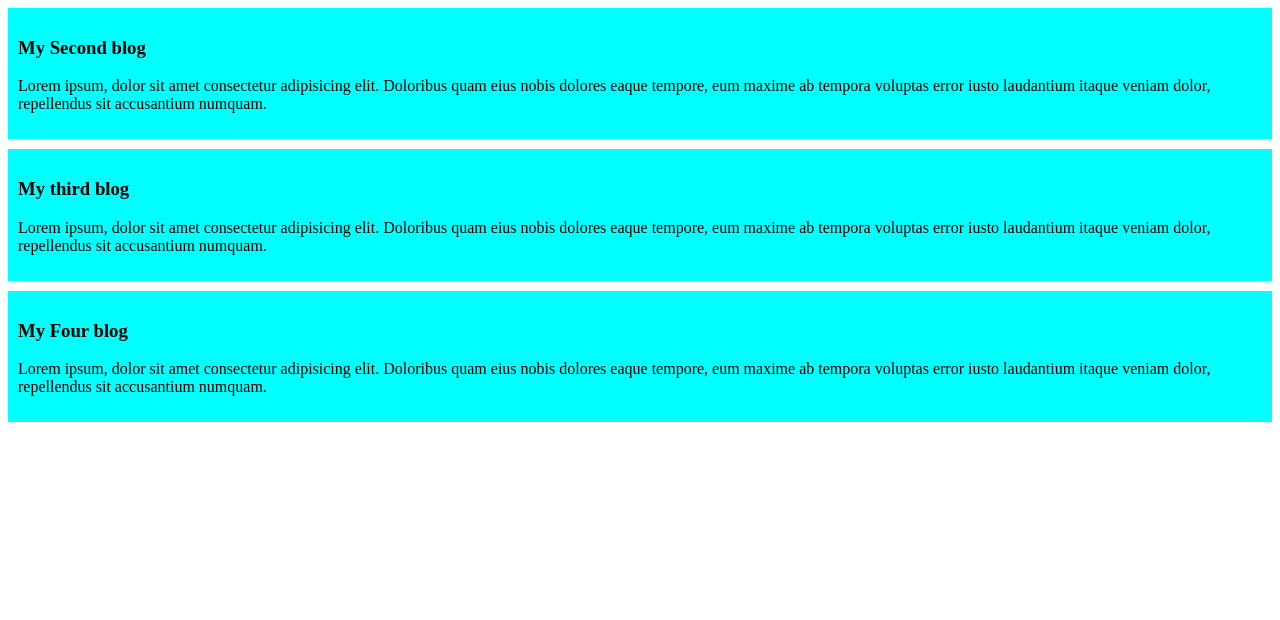
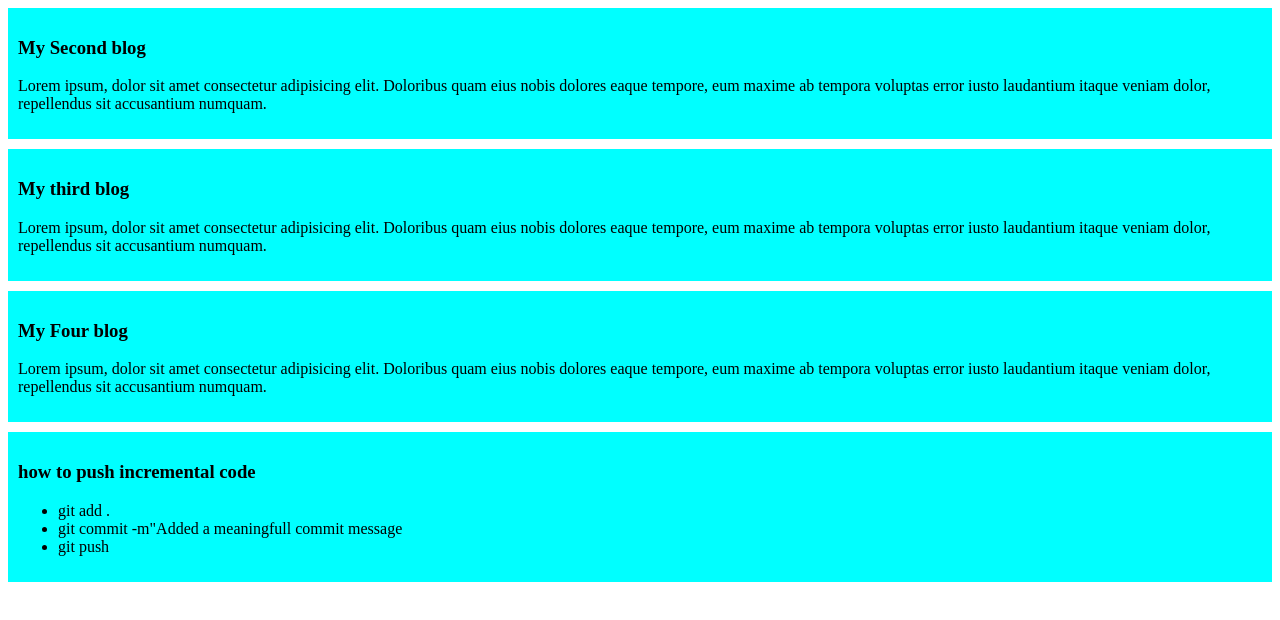
Before and after one commit to Sultan-mahmud-shanto/my-simple-website, a plain HTML site: page index.html in a window 1280 px wide. Drawn offline with Linux system fonts and the light colour scheme.

Commit message:
Added a list to push code

```diff
--- a/index.html
+++ b/index.html
@@ -25,6 +25,14 @@
         dolores eaque tempore, eum maxime ab tempora voluptas error iusto laudantium itaque veniam dolor,
         repellendus sit accusantium numquam.</p>
     </div>
+    <div>
+        <h3>how to push incremental code</h3>
+        <ul>
+            <li>git add .</li>
+            <li>git commit -m"Added a meaningfull commit message</li>
+            <li>git push</li>
+        </ul>
+    </div>
 
 </body>
 </html>
```
